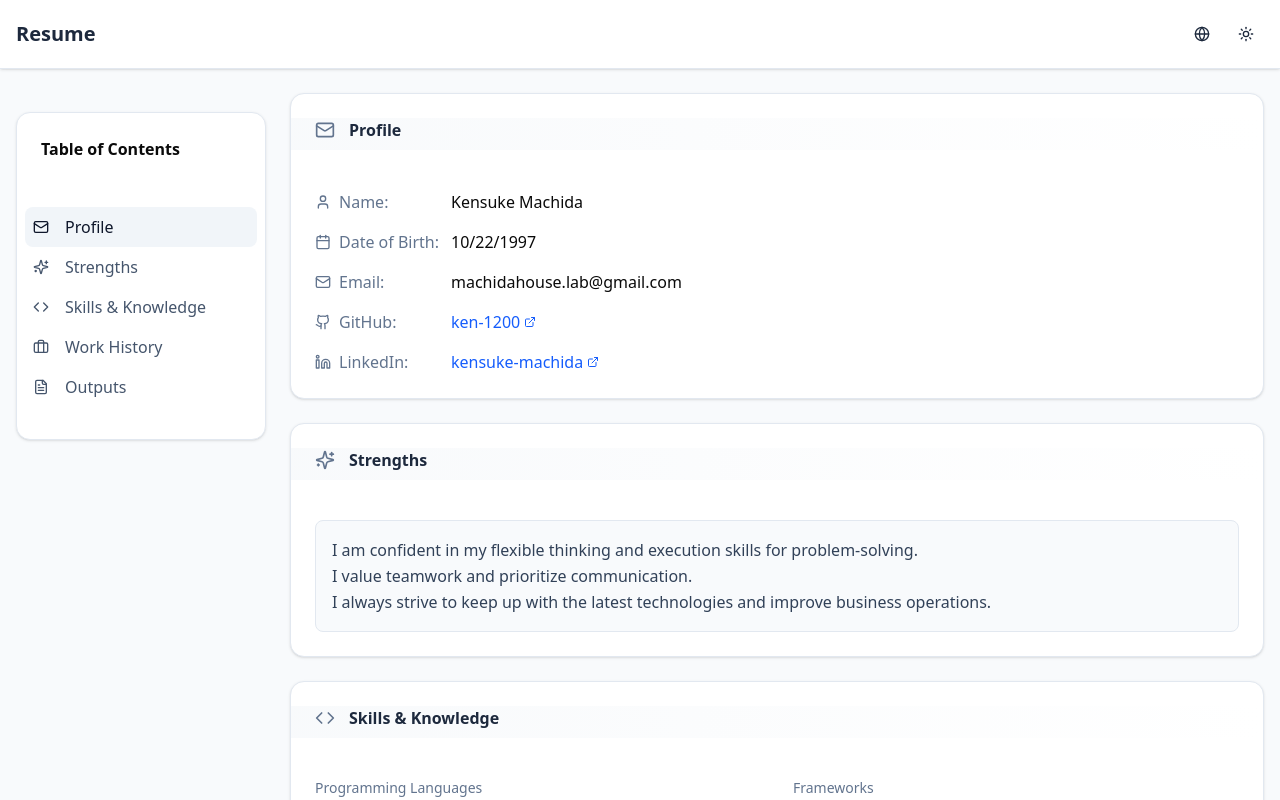
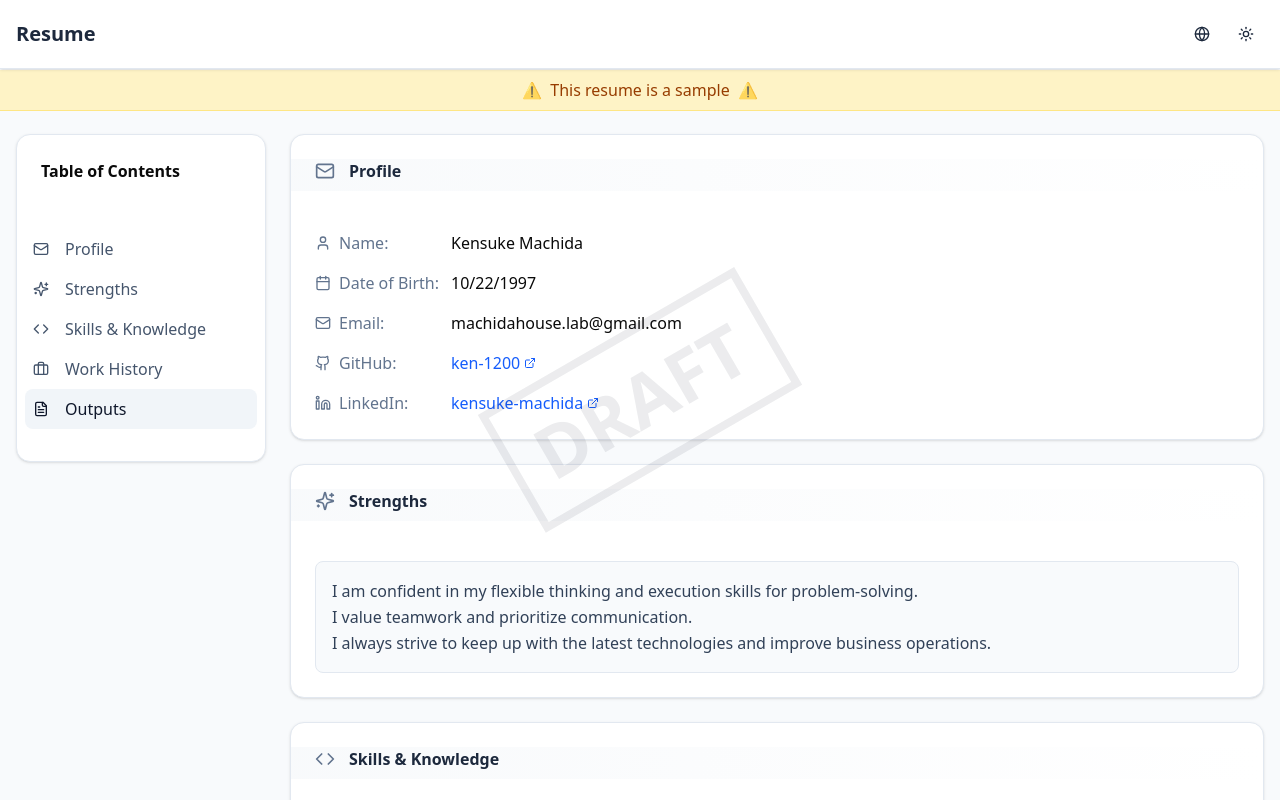
Before and after one commit to ken-1200/resume, a Next.js app: page /en in a window 1280 px wide. Shown: the top 800 px of the page. Built offline with nearby package versions, Linux system fonts and the light colour scheme.

Commit message:
feat: add under construction banner and watermark to resume content

```diff
--- a/src/components/resume-content.tsx
+++ b/src/components/resume-content.tsx
@@ -413,6 +413,23 @@ export default function ResumeContent() {
           </Button>
         </div>
       </header>
+
+      {/* 作成中バナー - ヘッダー直後に配置 */}
+      <div className="w-full bg-amber-100 dark:bg-amber-900/30 border-b border-amber-200 dark:border-amber-800/50 py-2 sticky top-[70px] z-10">
+        <div className="container mx-auto px-4 text-center text-amber-800 dark:text-amber-300 font-medium">
+          <div className="flex items-center justify-center gap-2">
+            <span className="animate-pulse">⚠️</span>
+            {t("common.underConstruction")}
+            <span className="animate-pulse">⚠️</span>
+          </div>
+        </div>
+      </div>
+      {/* ウォーターマーク - 固定配置 */}
+      <div className="fixed inset-0 flex items-center justify-center pointer-events-none z-5 opacity-[0.08]">
+        <div className="transform rotate-[-30deg] text-7xl font-black border-8 border-current p-6 text-slate-900 dark:text-white">
+          {t("common.draft")}
+        </div>
+      </div>
 
       {/* メインコンテンツ + サイドバー */}
       <div className="container mx-auto py-6 px-4">
--- a/src/i18n/messages/en.json
+++ b/src/i18n/messages/en.json
@@ -6,7 +6,9 @@
     },
     "common": {
         "resume": "Resume",
-        "toggleTheme": "Toggle theme"
+        "toggleTheme": "Toggle theme",
+        "underConstruction": "This resume is a sample",
+        "draft": "DRAFT"
     },
     "navigation": {
         "toc": "Table of Contents",
--- a/src/i18n/messages/ja.json
+++ b/src/i18n/messages/ja.json
@@ -6,7 +6,9 @@
     },
     "common": {
         "resume": "職務経歴書",
-        "toggleTheme": "テーマを切り替え"
+        "toggleTheme": "テーマを切り替え",
+        "underConstruction": "このレジュメはサンプルです",
+        "draft": "作成中"
     },
     "navigation": {
         "toc": "目次",
```
